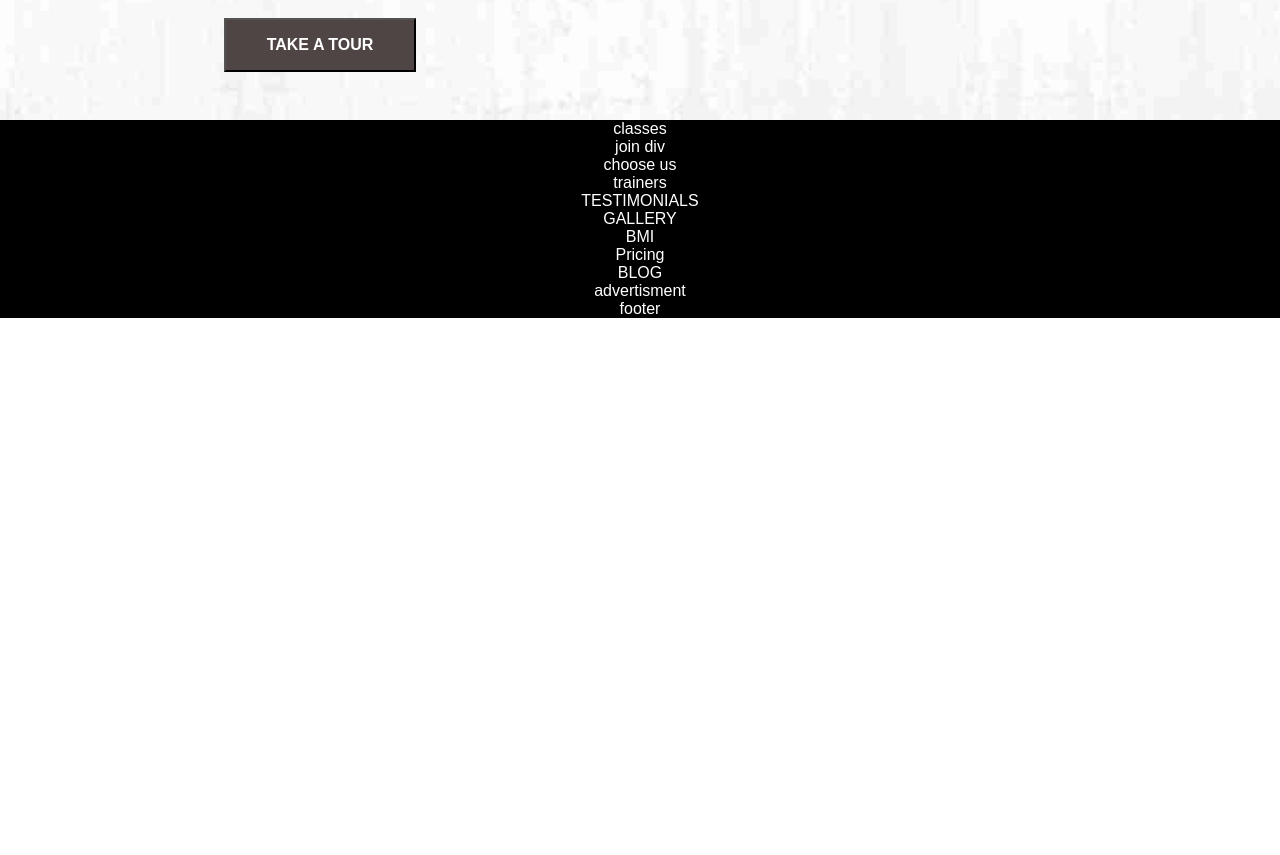
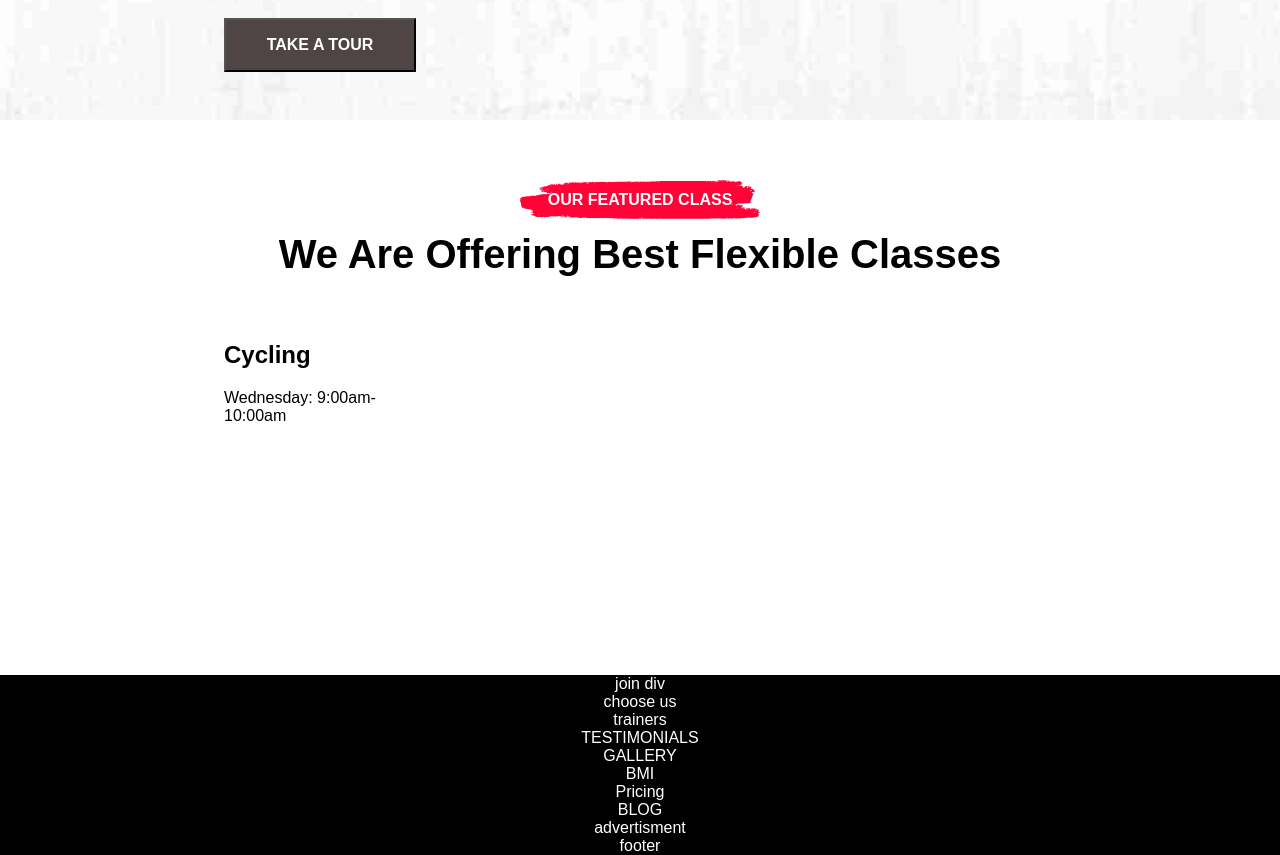
Before and after one commit to PawelWydra/Gymate-main, a React (Create React App) app: page / in a window 1280 px wide. Shown: the part 1741-2596 px from the top of the page. Before the commit the page ends 2059 px from the top, so only its background shows below. Built offline with nearby package versions, Linux system fonts and the light colour scheme.

Commit message:
add GridItem component

```diff
--- a/src/App.js
+++ b/src/App.js
@@ -1,4 +1,5 @@
 import "./app.css";
+import Classes from "./components/classes/classes";
 import Introduce from "./components/introduce/introduce.jsx";
 import Navbar from "./components/navbar/navbar.jsx";
 import Title from "./components/title/title.jsx";
@@ -9,7 +10,7 @@ function App() {
       <Navbar />
       <Title />
       <Introduce />
-      <section>classes</section>
+      <Classes />
       <section>join div</section>
       <section>choose us</section>
       <section>trainers</section>
--- a/src/components/classes/classes.css
+++ b/src/components/classes/classes.css
@@ -0,0 +1,50 @@
+.classes-main-wrapper {
+  background-color: #fff;
+  color: #000000;
+  width: 100%;
+  padding: 5rem 0;
+  display: flex;
+  justify-content: center;
+  align-items: center;
+}
+
+.classes-container {
+  width: 65vw;
+}
+
+.classes-container h1 {
+  text-align: center;
+  margin-top: 2rem;
+  font-size: 2.5rem;
+}
+
+.classes-featured {
+  position: relative;
+  display: flex;
+  align-items: center;
+  justify-content: center;
+}
+
+
+.redBg {
+  position: absolute;
+  width: 15rem;
+}
+
+.classes-featured h3 {
+  position: absolute;
+  z-index: 1;
+  color: #fff;
+  font-size: 1rem;
+}
+
+.classes-image-grid {
+    display: grid;
+    grid-template-columns: repeat(4, 1fr);
+    grid-template-rows: repeat(2, 1fr);
+    gap: 16px;
+}
+
+.classes-image-grid:first-child, .classes-image-grid:last-child  {
+  grid-column: span 2;
+}
--- a/src/components/classes/classes.jsx
+++ b/src/components/classes/classes.jsx
@@ -1,5 +1,31 @@
+import "./classes.css";
+import redBg from "../../images/choose-us/title-bg.svg";
+
 function Classes() {
-    return ( <div className="classes-container"></div>);
+  return (
+    <div className="classes-main-wrapper">
+      <div className="classes-container">
+        <div className="classes-featured">
+          <img src={redBg} alt="Title" className="redBg" />
+          <h3>OUR FEATURED CLASS</h3>
+        </div>
+        <h1>We Are Offering Best Flexible Classes</h1>
+        <div className="classes-image-grid">
+          <div className="classes-image-item">
+            <div className="classes-icon-container">
+              <img src="" alt="" />
+            </div>
+            <div className="classes-description-container">
+              <h2>Cycling</h2>
+              <div className="classes-date-container">
+                <p>Wednesday: 9:00am-10:00am</p>
+              </div>
+            </div>
+          </div>
+        </div>
+      </div>
+    </div>
+  );
 }
 
 export default Classes;
```
Also changed, not shown: src/components/classes/grid-item/grid-item.jsx (added, +17 -0 lines), src/components/classes/grid-item/grid-item.css (added).
